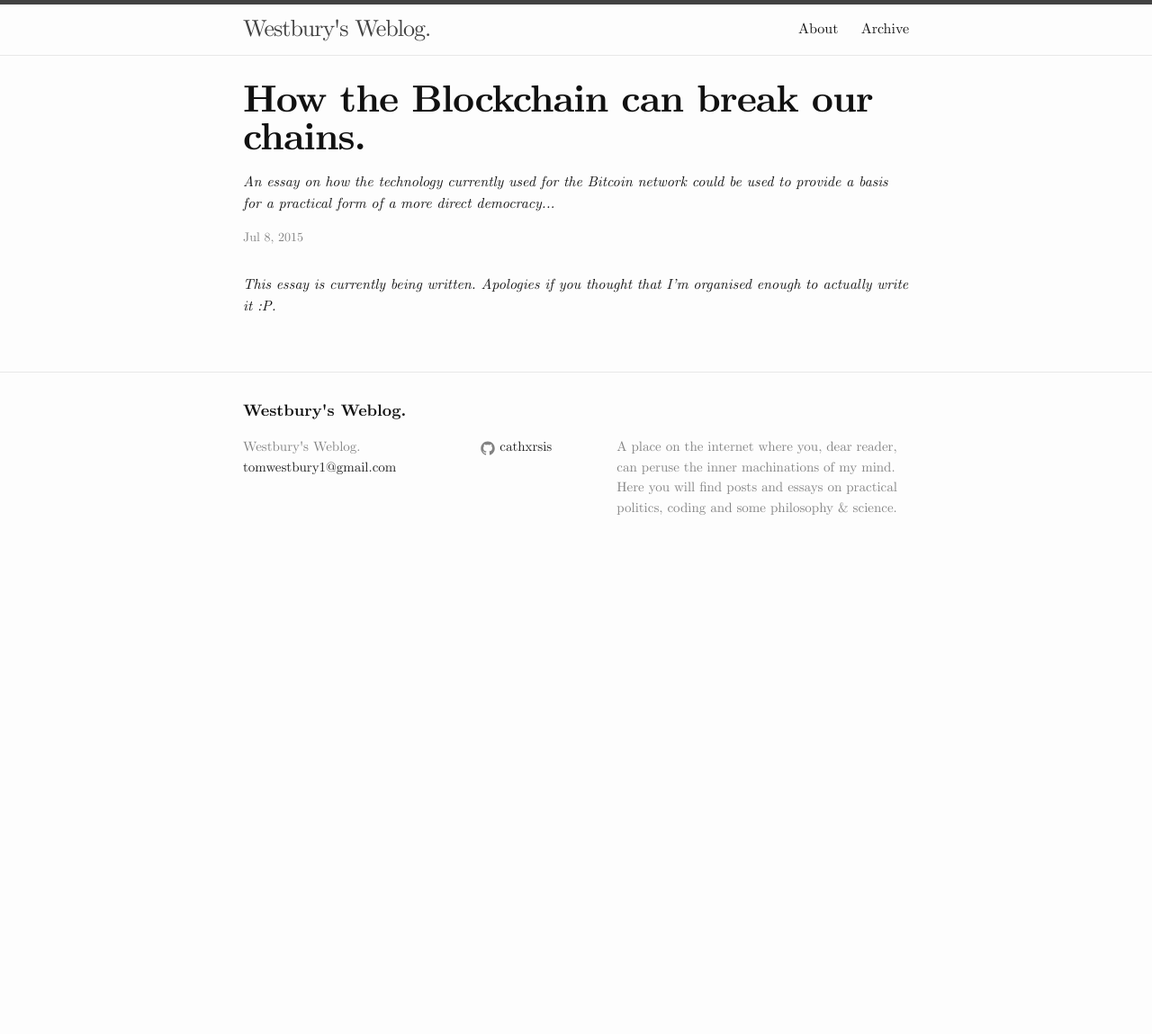
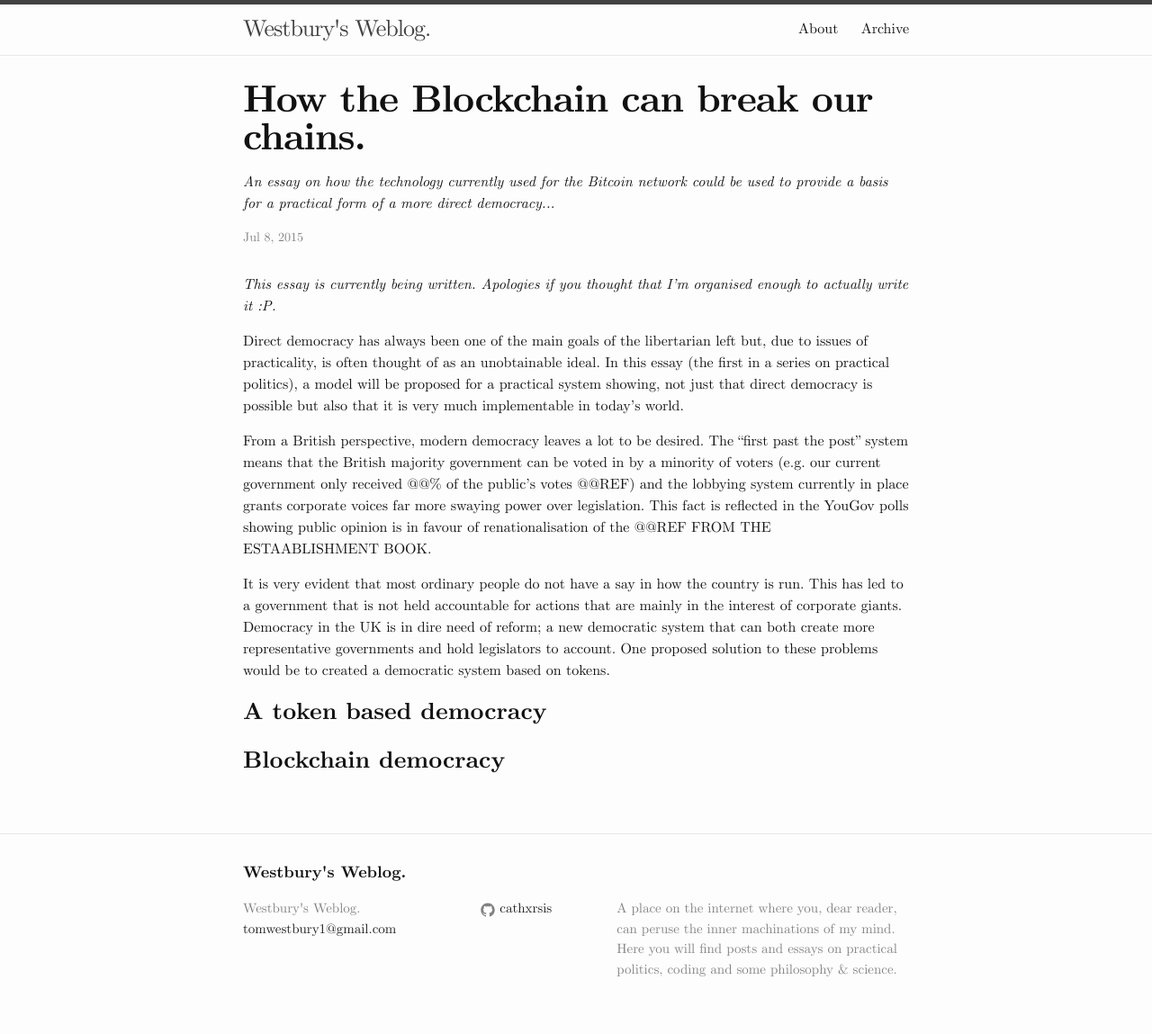
Before and after one commit to cathxrsis/cathxrsis.github.io, a Jekyll site: the page built from _posts/2015-07-08-bitcoin-democracy.md, in a window 1280 px wide. Shown: the whole page at 90% size. Built offline with Jekyll 4.4.1, drawn with Linux system fonts in a browser that asks for light colours; before the commit the page ends 900 px from its top, so only the background shows below that.

Commit message:
wrote some words

```diff
--- a/_posts/2015-07-08-bitcoin-democracy.md
+++ b/_posts/2015-07-08-bitcoin-democracy.md
@@ -12,3 +12,13 @@ tags:
 ---
 
 *This essay is currently being written. Apologies if you thought that I'm organised enough to actually write it :P.*
+
+Direct democracy has always been one of the main goals of the libertarian left but, due to issues of practicality, is often thought of as an unobtainable ideal. In this essay (the first in a series on practical politics), a model will be proposed for a practical system showing, not just that direct democracy is possible but also that it is very much implementable in today's world.
+
+From a British perspective, modern democracy leaves a lot to be desired. The "first past the post" system means that the British majority government can be voted in by a minority of voters (e.g. our current government only received @@% of the public's votes @@REF) and the lobbying system currently in place grants corporate voices far more swaying power over legislation. This fact is reflected in the YouGov polls showing public opinion is in favour of renationalisation of the @@REF FROM THE ESTAABLISHMENT BOOK.
+
+It is very evident that most ordinary people do not have a say in how the country is run. This has led to a government that is not held accountable for actions that are mainly in the interest of corporate giants. Democracy in the UK is in dire need of reform; a new democratic system that can both create more representative governments and hold legislators to account. One proposed solution to these problems would be to created a democratic system based on tokens.
+
+### A token based democracy
+
+### Blockchain democracy
```
Also changed, not shown: 2 other files.
